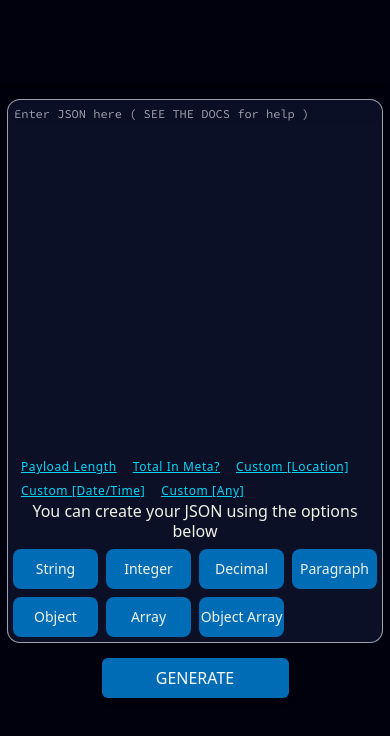
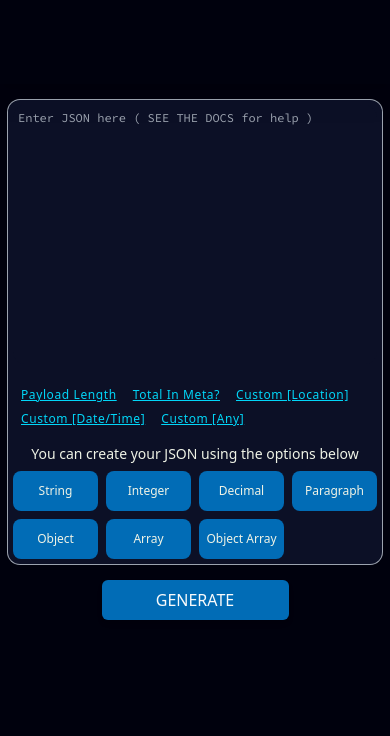
Before and after one commit to RaheedFarooq/customendpoints_web, a React (Create React App) app: page /v2 in a window 390 px wide. Shown: the top 736 px of the page. Built offline with nearby package versions, Linux system fonts and the light colour scheme.

Commit message:
v3 Template

```diff
--- a/src/App.js
+++ b/src/App.js
@@ -38,6 +38,12 @@ function App() {
             {/* <Footer /> */}
           </div>
         </Route>
+        <Route exact path="/v3">
+          <div className="grid grid-cols-1 grid-rows-10 w-screen h-screen justify-between">
+          <header className="h-full bg-prefered-black"></header>
+            <Home />
+          </div>
+        </Route>
       </Switch>
     </BrowserRouter>
   );
--- a/src/components/home/index.js
+++ b/src/components/home/index.js
@@ -51,7 +51,7 @@ export const Home = () => {
           <div className="code-editor">
             <textarea
               ref={inputRef}
-              className=""
+              className="code-text"
               id="input-textarea"
               placeholder="Enter JSON here ( SEE THE DOCS for help )"
               value={val}
@@ -83,8 +83,7 @@ export const Home = () => {
             </div>
           </div>
           <div className="code-options-area">
-            <p className="col-span-full">
-              {" "}
+            <p className="col-span-full para-text">
               You can create your JSON using the options below
             </p>
             {CODE_SAMPLES.map((dataType) => (
--- a/src/components/home/styles.scss
+++ b/src/components/home/styles.scss
@@ -2,12 +2,12 @@
     @apply bg-gray-200 flex flex-col items-center px-2 lg:px-8 lg:py-2 bg-prefered-black h-full;
     // min-height: 90vh;
 
-p{
-    @apply text-base font-medium text-center text-prefered-white leading-tight lg:text-lg w-full ;
+.para-text{
+    @apply text-sm mt-4 md:mt-2 font-medium text-center text-prefered-white leading-tight lg:text-lg w-full ;
 }
 
 .code-editor{
-    @apply col-span-full lg:col-span-8 w-full row-span-5 mt-0;
+    @apply col-span-full lg:col-span-8 w-full row-span-5 mt-0  flex flex-col justify-between;
 }
 
 .code-area{
@@ -18,20 +18,20 @@ p{
     height: auto;
 }
 
-textarea{
+.code-text{
     font-weight: 400;
     @apply border border-transparent rounded-xl p-0 bg-prefered-dark text-prefered-neon focus:outline-none;
-    @apply resize-none w-full h-90p;
+    @apply resize-none w-full h-4/5 sm:h-90p p-1;
     @apply text-xs sm:text-sm md:text-base;
     font-family: 'Source Code Pro', monospace;
 }
 
 .code-options-area{
-    @apply col-span-full lg:col-span-2 grid grid-cols-8 lg:grid-cols-5 gap-2 lg:gap-3 h-1/6 pt-2 lg:pt-0 row-span-2 mt-2 lg:mt-4;
+    @apply col-span-full lg:col-span-2 grid grid-cols-8 lg:grid-cols-5 gap-2 lg:gap-3 h-1/6 row-span-2 pt-0 lg:pt-0 mt-0 md:mt-2 lg:mt-4;
 }
 
 .code-buttons{
-    @apply bg-prefered-shade2 h-10 rounded-lg text-sm lg:text-base focus:outline-none hover:bg-prefered-shade3 col-span-2 lg:col-span-full	;
+    @apply bg-prefered-shade2 h-10 rounded-lg text-xs sm:text-sm lg:text-base focus:outline-none hover:bg-prefered-shade3 col-span-2 lg:col-span-full	;
 }
 
 }
```
